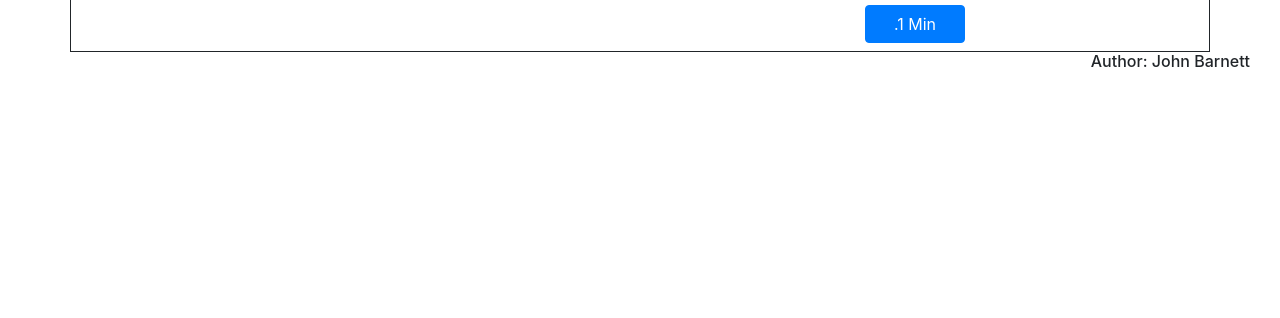
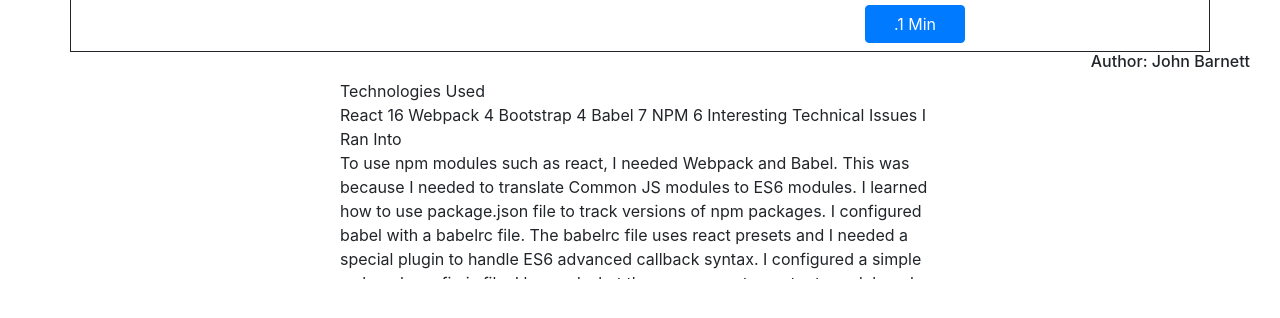
Before and after one commit to JohnBarnett9/MeditationTimer, a React app: page index.html in a window 1280 px wide. Shown: the part 298-616 px from the top of the page. Built offline with nearby package versions, Linux system fonts and the light colour scheme.

Commit message:
Started making description of the application.

```diff
--- a/index.html
+++ b/index.html
@@ -26,6 +26,44 @@
 	</div>
 	<h6 style="text-align: right; margin-right: 30px;">Author: John Barnett</h6>
 
+	<div
+	style="
+	width: 600px;
+	height: 200px;
+	overflow-y: scroll;
+	margin: 0 auto;">
+		Technologies Used
+		<br>
+		React 16
+		Webpack 4
+		Bootstrap 4
+		Babel 7
+		NPM 6
+
+		Interesting Technical Issues I Ran Into
+		<br>
+		To use npm modules such as react, I needed Webpack and Babel.
+		This was because I needed to translate Common JS modules to
+		ES6 modules.
+
+		I learned how to use package.json file to track versions
+		of npm packages.
+
+		I configured babel with a babelrc file.
+		The babelrc file uses react presets and I needed
+		a special plugin to handle ES6 advanced callback syntax.
+
+		I configured a simple webpack.config.js file.
+		I learned what these mean: entry, output, module, rules.
+
+		I learned various ways to do CSS in React:
+		Learned that React uses camelCase instead of dash-thing.
+
+		Learned how to import an external CSS file for use in React.
+
+		setInterval(), clearInterval()
+
+	</div>
 
 
   <!-- Load our React component.
```
